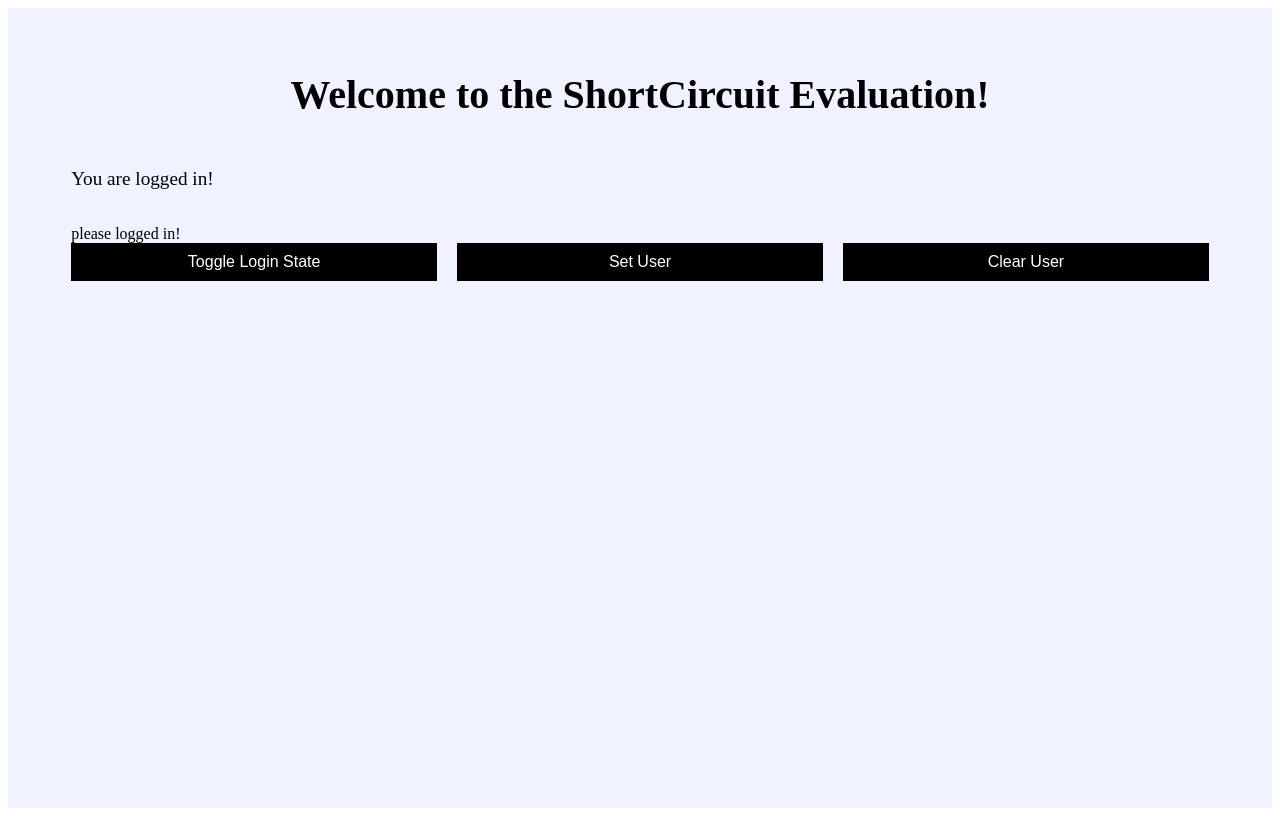
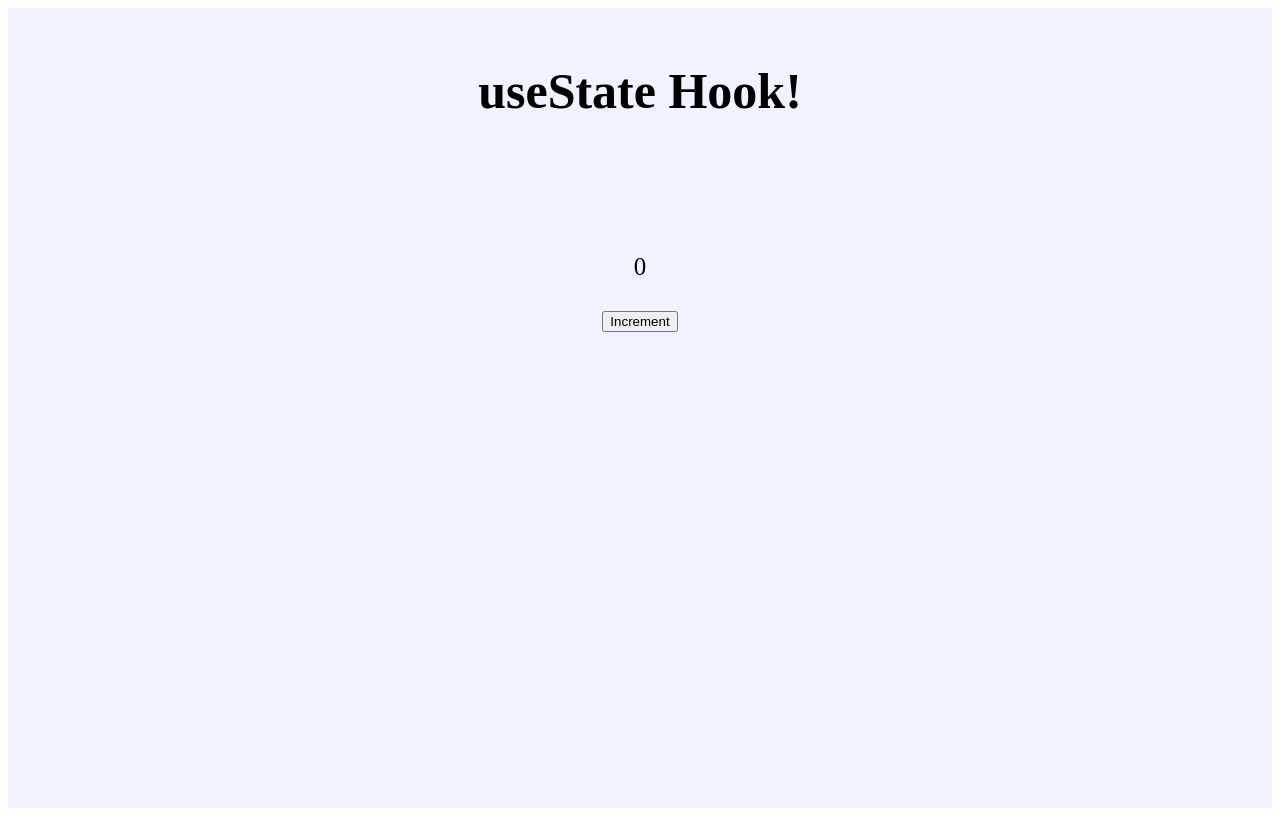
Before and after one commit to maskibhavika-cmyk/react, a React (Vite) app in the folder react-yt/: page / in a window 1280 px wide. Built offline with nearby package versions, Linux system fonts and the light colour scheme.

Commit message:
useState in react

```diff
--- a/react-yt/src/App.jsx
+++ b/react-yt/src/App.jsx
@@ -2,6 +2,7 @@
 // import Header from './components/Header'
 // import Section from './components/Section'
 // import Footer from './components/Footer'
+
 
 // const App = () => {
 //   const data = useContext(DataContext)
@@ -397,10 +398,15 @@
 
 // }
 
-import ShortCircuitExample from "./components/ShortCircuit";
+// import ShortCircuitExample from "./components/ShortCircuit";
 
-function App() {
-    return <ShortCircuitExample />;
+//     return <ShortCircuitExample />;
+// }
+
+import { Counter } from "./components/hooks/useState.jsx";
+
+export const App = () => {
+  return <Counter />
 }
 
 export default App;
--- /dev/null
+++ b/react-yt/src/components/hooks/useState.jsx/index.jsx
@@ -0,0 +1,21 @@
+import "../Hooks.css";
+import {useState} from "react";
+export const Counter = () => {
+   const [count, setCount] = useState(0);
+
+   const handleIncrement = () => {
+    setCount(count+1)
+    console.log("inner",count);
+
+   }
+    console.log("outer",count);
+    return(
+        <div className="container state-container" style={{
+            textAlign: "center" }}>
+                <h1>useState Hook!</h1>
+                <br/>
+                <p>{count}</p>
+                <button className="state-button" onClick={handleIncrement}>Increment</button>
+            </div>
+    )
+}
```
Also changed, not shown: react-yt/src/components/ShortCircuit.jsx (line endings or trailing spaces).
